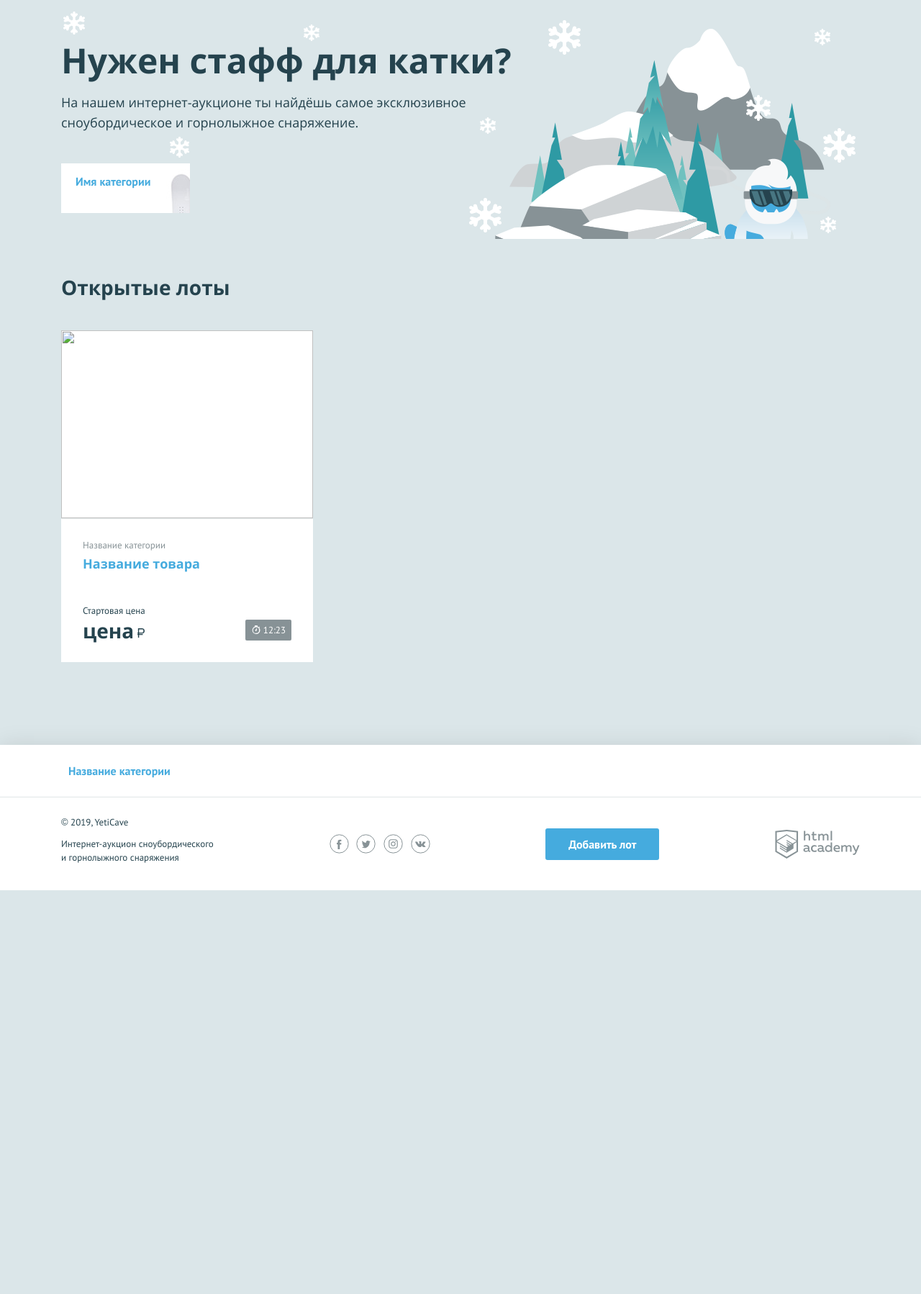
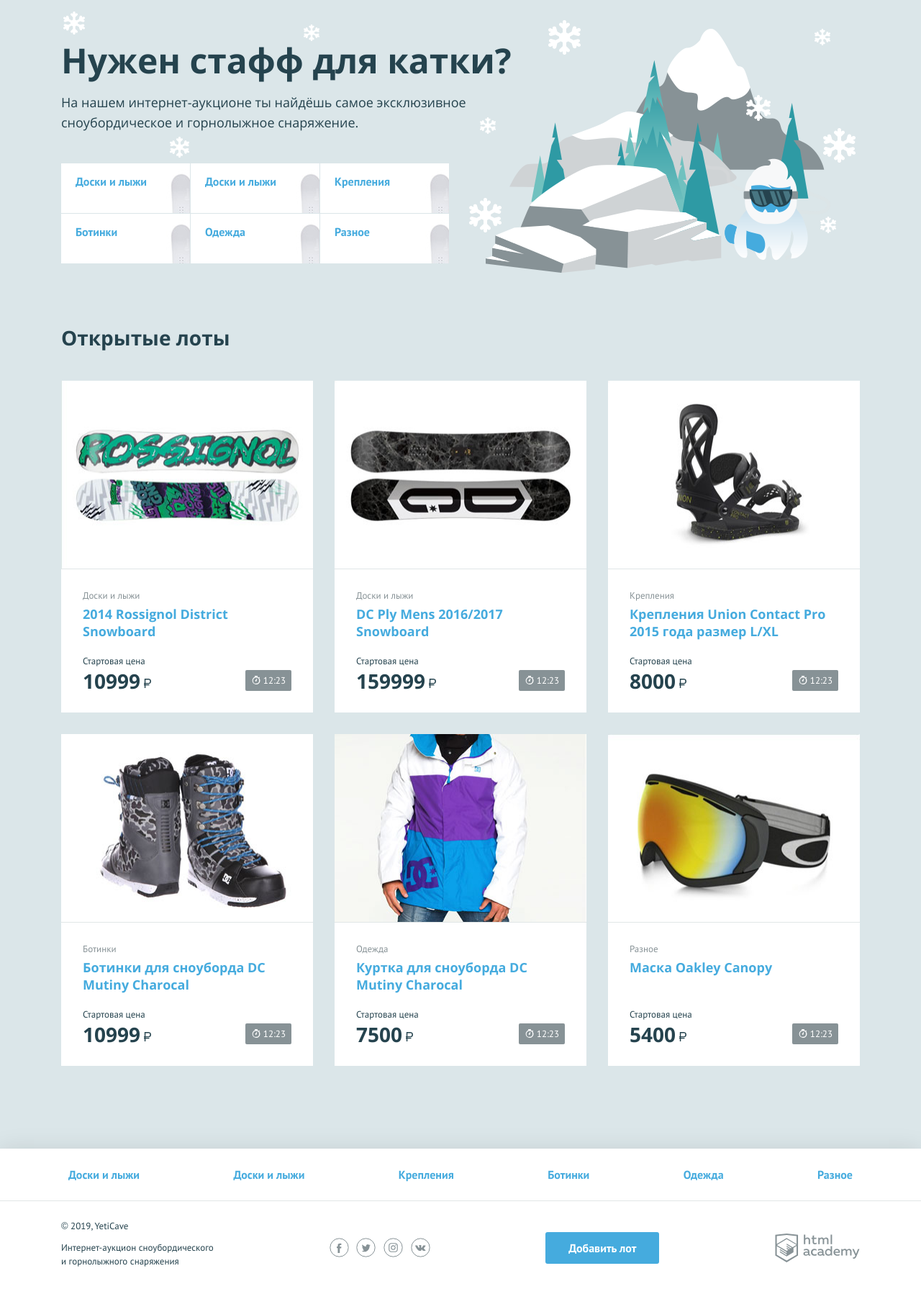
Before and after one commit to htmlacademy-php/60877-yeticave-12, a PHP site: page / in a window 1280 px wide. Shown: the part 107-1905 px from the top of the page at 72% size. Before the commit the page ends 1344 px from the top, so only its background shows below. Run offline with PHP 8.4, Linux system fonts and the light colour scheme.

Commit message:
добавил 6 объяв

```diff
--- a/index.php
+++ b/index.php
@@ -1,7 +1,16 @@
 <?php
 $is_auth = rand(0, 1);
+$user_name = 'Maxym Berezynets'; // укажите здесь ваше имя
+$arrayfirst = array("Доски и лыжи", "Крепления", "Ботинки", "Одежда", "Инструменты", "Разное");
+$arraycat = [
+    ['nameofthecategory'=>'Доски и лыжи', 'name'=>"2014 Rossignol District Snowboard", 'price'=>10999, 'url'=>'img/lot-1.jpg'],
+    ['nameofthecategory'=>'Доски и лыжи', 'name'=>"DC Ply Mens 2016/2017 Snowboard", 'price'=>159999, 'url'=>'img/lot-2.jpg'],
+    ['nameofthecategory'=>'Крепления', 'name'=>"Крепления Union Contact Pro 2015 года размер L/XL", 'price'=>8000, 'url'=>'img/lot-3.jpg'],
+    ['nameofthecategory'=>'Ботинки', 'name'=>"Ботинки для сноуборда DC Mutiny Charocal", 'price'=>10999, 'url'=>'img/lot-4.jpg'],
+    ['nameofthecategory'=>'Одежда', 'name'=>"Куртка для сноуборда DC Mutiny Charocal", 'price'=>7500, 'url'=>'img/lot-5.jpg'],
+    ['nameofthecategory'=>'Разное', 'name'=>"Маска Oakley Canopy", 'price'=>5400, 'url'=>'img/lot-6.jpg'],
+];
 
-$user_name = 'Maxym Berezynets'; // укажите здесь ваше имя
 ?>
 <!DOCTYPE html>
 <html lang="ru">
@@ -58,9 +67,20 @@
         <p class="promo__text">На нашем интернет-аукционе ты найдёшь самое эксклюзивное сноубордическое и горнолыжное снаряжение.</p>
         <ul class="promo__list">
             <!--заполните этот список из массива категорий-->
+
+            <?php foreach ($arraycat as $key => $value): ?>
+
             <li class="promo__item promo__item--boards">
-                <a class="promo__link" href="pages/all-lots.html">Имя категории</a>
+                <a class="promo__link" href="pages/all-lots.html">
+
+<?php echo $value['nameofthecategory']; ?>
+
+
+
+
+               </a>
             </li>
+            <?php endforeach; ?>
         </ul>
     </section>
     <section class="lots">
@@ -69,17 +89,18 @@
         </div>
         <ul class="lots__list">
             <!--заполните этот список из массива с товарами-->
+            <?php foreach ($arraycat as $key => $value): ?>
             <li class="lots__item lot">
                 <div class="lot__image">
-                    <img src="" width="350" height="260" alt="">
+                    <img src="<?php echo $value['url']; ?>" width="350" height="260" alt="">
                 </div>
                 <div class="lot__info">
-                    <span class="lot__category">Название категории</span>
-                    <h3 class="lot__title"><a class="text-link" href="pages/lot.html">Название товара</a></h3>
+                    <span class="lot__category"><?php echo $value['nameofthecategory']; ?></span>
+                    <h3 class="lot__title"><a class="text-link" href="pages/lot.html"><?php echo $value['name']; ?></a></h3>
                     <div class="lot__state">
                         <div class="lot__rate">
                             <span class="lot__amount">Стартовая цена</span>
-                            <span class="lot__cost">цена<b class="rub">р</b></span>
+                            <span class="lot__cost"><?php echo $value['price']; ?><b class="rub">р</b></span>
                         </div>
                         <div class="lot__timer timer">
                             12:23
@@ -87,6 +108,7 @@
                     </div>
                 </div>
             </li>
+            <?php endforeach; ?>
         </ul>
     </section>
 </main>
@@ -96,9 +118,11 @@
     <nav class="nav">
         <ul class="nav__list container">
             <!--заполните этот список из массива категорий-->
+            <?php foreach ($arraycat as $key => $value): ?>
             <li class="nav__item">
-                <a href="pages/all-lots.html">Название категории</a>
+                <a href="pages/all-lots.html"><?php echo $value['nameofthecategory']; ?></a>
             </li>
+            <?php endforeach; ?>
         </ul>
     </nav>
     <div class="main-footer__bottom container">
```
